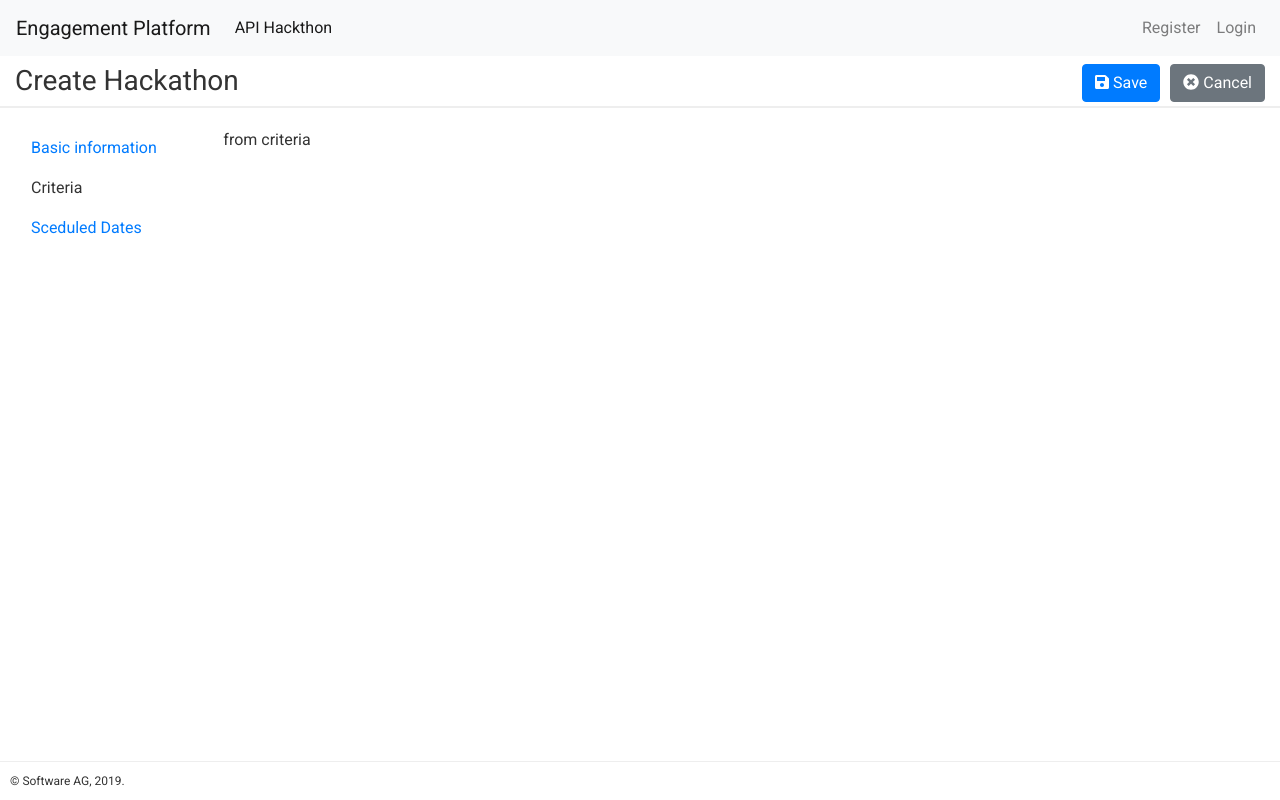
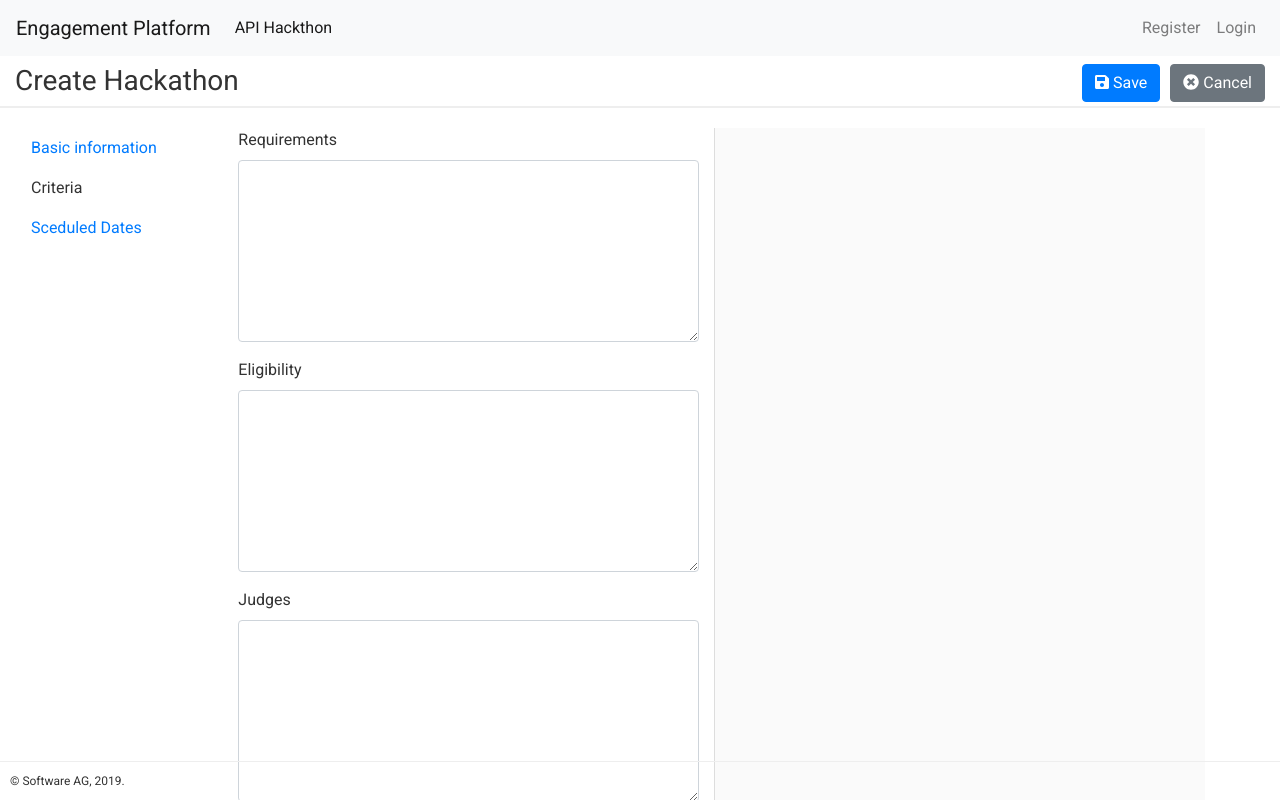
Before and after one commit to school-coder/aep-ui-v2, a Vue app: page /hackathon/create in a window 1280 px wide. Both pictures are taken after a click on the link "Criteria". Shown: the top 800 px of the page. Built offline with nearby package versions, Linux system fonts and the light colour scheme.

Commit message:
adding fields for hackathon criteria

```diff
--- a/src/components/hackathon/create/CHackCreateBasicInfo.vue
+++ b/src/components/hackathon/create/CHackCreateBasicInfo.vue
@@ -1,49 +1,39 @@
 <template>
-    <section>
-        <div class="row container-fluid" id="create-form-wrapper">
+    <div class="row container-fluid" id="create-basic-info-wrapper">
           <form class="col-lg-6">
+              <div class="form-group">
+                  <label for="id-hk-name">Banner</label>
+                  <input type="url" v-model="hackathon.banner" class="form-control" id="id-hk-banner" aria-describedby="hackathon_banner" >
+              </div>
               <div class="form-group">
                   <label for="id-hk-name">Name</label>
                   <input type="text" v-model="hackathon.name" class="form-control" id="id-hk-name" aria-describedby="hackathon_name" >
-              </div>
-                <div class="form-group">
-                  <label for="id-hk-name">Banner</label>
-                  <input type="url" v-model="hackathon.banner" class="form-control" id="id-hk-banner" aria-describedby="hackathon_banner" >
               </div>
               <div class="form-group">
                   <label for="id-hk-description">Description</label>
                   <textarea @focus="show_preview=true" @blur="show_preview=false" v-model="hackathon.description" name="description" id="id-hk-description" cols="30" rows="10" class="form-control"></textarea>
               </div>
-              <div class="form-group">
-                  <label for="id-hk-startdate">Registration start date</label>
-                  <datepicker input-class="form-control"></datepicker>
-              </div>
-
-              <div class="form-group">
-                  <label for="id-hk-endate">Registration end date</label>
-                  <datepicker input-class="form-control"></datepicker>
-              </div>
+              <button class="float-right btn btn-link" @click.prevent="next"> Next &raquo; </button>
           </form>
           <div v-if="show_preview" class="col-lg-6 preview">
               <div v-html="marked_value"></div>
           </div>
       </div>
-    </section>
 </template>
 
 <script>
-import Datepicker from 'vuejs-datepicker'
-
 var marker = require('marked')
 
 export default {
   props: ['hackathon'],
-  components: {
-    Datepicker
-  },
   data () {
     return {
       show_preview: false
+    }
+  },
+  methods: {
+    next () {
+      this.$emit('next', 'Criteria')
     }
   },
   computed: {
@@ -55,8 +45,5 @@ export default {
 </script>
 
 <style>
-.preview {
-    background-color: #fafafa;
-    border-left: 1px solid #DDD
-}
+
 </style>
--- a/src/components/hackathon/create/CHackCreateCriteria.vue
+++ b/src/components/hackathon/create/CHackCreateCriteria.vue
@@ -1,13 +1,63 @@
 <template>
-    <section>from criteria</section>
+    <section>
+        <div class="row container-fluid" id="create-basic-info-wrapper">
+          <form class="col-lg-6">
+              <div class="form-group">
+                  <label for="id-hk-requirements">Requirements</label>
+                  <textarea @focus="marked_down_input=hackathon.requirements" @input="marked_down_input=hackathon.requirements" v-model="hackathon.requirements" name="requirements" id="id-hk-requirements" cols="30" rows="7" class="form-control"></textarea>
+              </div>
+
+              <div class="form-group">
+                  <label for="id-hk-eligibility">Eligibility</label>
+                  <textarea @focus="marked_down_input=hackathon.eligibility" @input="marked_down_input=hackathon.eligibility" v-model="hackathon.eligibility" name="eligibility" id="id-hk-eligibility" cols="30" rows="7" class="form-control"></textarea>
+              </div>
+
+              <div class="form-group">
+                  <label for="id-hk-judges">Judges</label>
+                  <textarea @focus="marked_down_input=hackathon.judges" @input="marked_down_input=hackathon.judges" v-model="hackathon.judges" name="judges" id="id-hk-judges" cols="30" rows="7" class="form-control"></textarea>
+              </div>
+
+              <div class="form-group">
+                  <label for="id-hk-judgingCriteria">Judging Criteria</label>
+                  <textarea @focus="marked_down_input=hackathon.judgingCriteria" @input="marked_down_input=hackathon.judgingCriteria" v-model="hackathon.judgingCriteria" name="judgingCriteria" id="id-hk-eligibility" cols="30" rows="7" class="form-control"></textarea>
+              </div>
+
+              <button class="float-right btn btn-link" @click.prevent="next"> Next &raquo; </button>
+          </form>
+          <div class="col-lg-6 preview">
+              <div v-html="marked_value"></div>
+          </div>
+      </div>
+    </section>
 </template>
 
 <script>
+
+var marker = require('marked')
+
 export default {
-
+  props: ['hackathon'],
+  data () {
+    return {
+      marked_down_input: ''
+    }
+  },
+  methods: {
+    next () {
+      this.$emit('next', 'Dates')
+    }
+  },
+  computed: {
+    marked_value () {
+      return marker(this.marked_down_input)
+    }
+  }
 }
 </script>
 
 <style>
-
+.preview {
+  background-color: #fafafa;
+  border-left: 1px solid #DDD;
+}
 </style>
--- a/src/components/hackathon/create/CHackCreateDates.vue
+++ b/src/components/hackathon/create/CHackCreateDates.vue
@@ -1,10 +1,30 @@
 <template>
-    <section>from dates section</section>
+    <section>
+      <div class="row container-fluid" id="create-basic-info-wrapper">
+          <form class="col-lg-6">
+              <div class="form-group">
+                  <label for="id-hk-startdate">Registration start date</label>
+                  <datepicker input-class="form-control"></datepicker>
+              </div>
+              <div class="form-group">
+                  <label for="id-hk-endate">Registration end date</label>
+                  <datepicker input-class="form-control"></datepicker>
+              </div>
+              <div class="form-group">
+                  <label for="id-hk-startdate">Winning announcement date</label>
+                  <datepicker input-class="form-control"></datepicker>
+              </div>
+          </form>
+      </div>
+    </section>
 </template>
 
 <script>
+import Datepicker from 'vuejs-datepicker'
 export default {
-
+  components: {
+    Datepicker
+  }
 }
 </script>
 
--- a/src/views/hackathon/CreateHackathon.vue
+++ b/src/views/hackathon/CreateHackathon.vue
@@ -31,7 +31,7 @@
         </div>
         <div class="col-lg-10">
           <keep-alive>
-            <component :is="selectedTab" :hackathon="hackathon"></component>
+            <component :is="selectedTab" :hackathon="hackathon" @next="selectedTab = $event"></component>
           </keep-alive>
         </div>
       </div>
@@ -65,8 +65,8 @@ export default {
       title: 'Create Hackathon',
       selectedTab: 'BasicInfo',
       hackathon: {
-        name: '',
-        description: ''
+        name: 'test name',
+        description: 'test description'
       }
     }
   }
```
